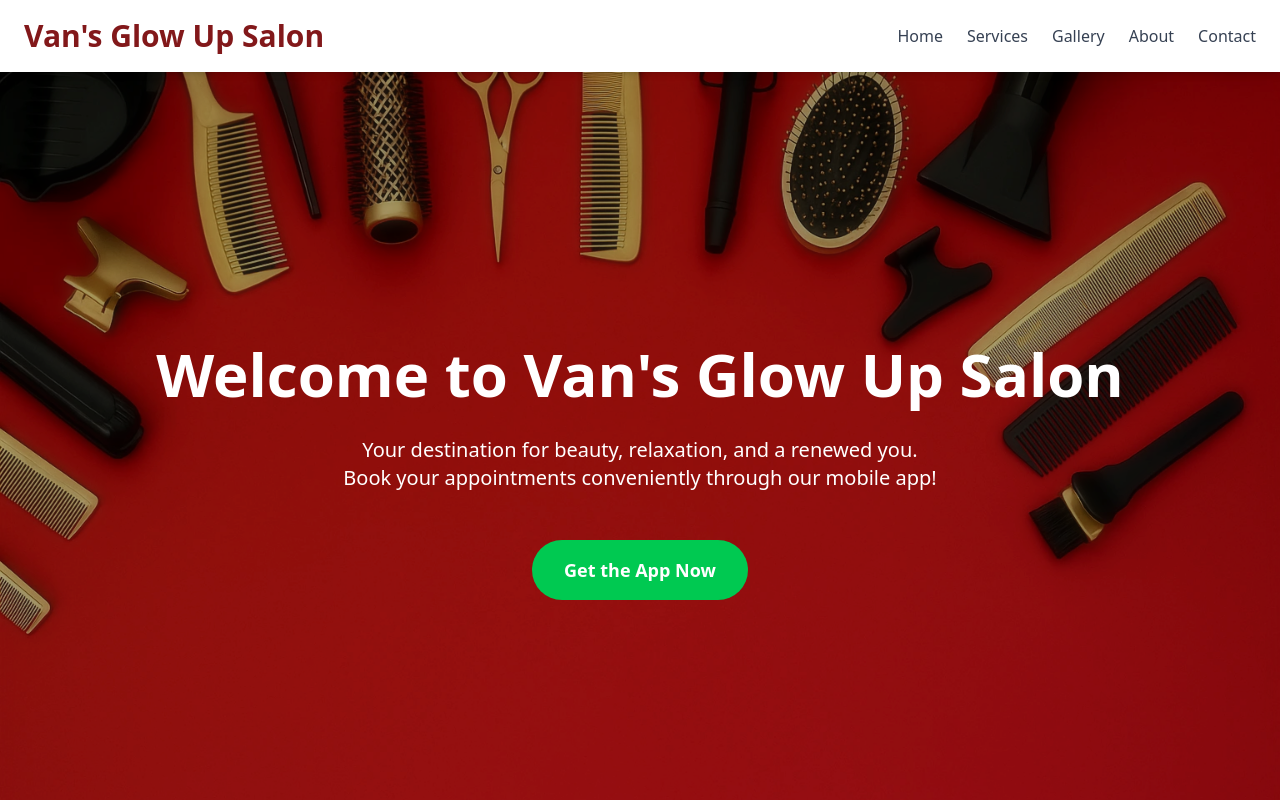
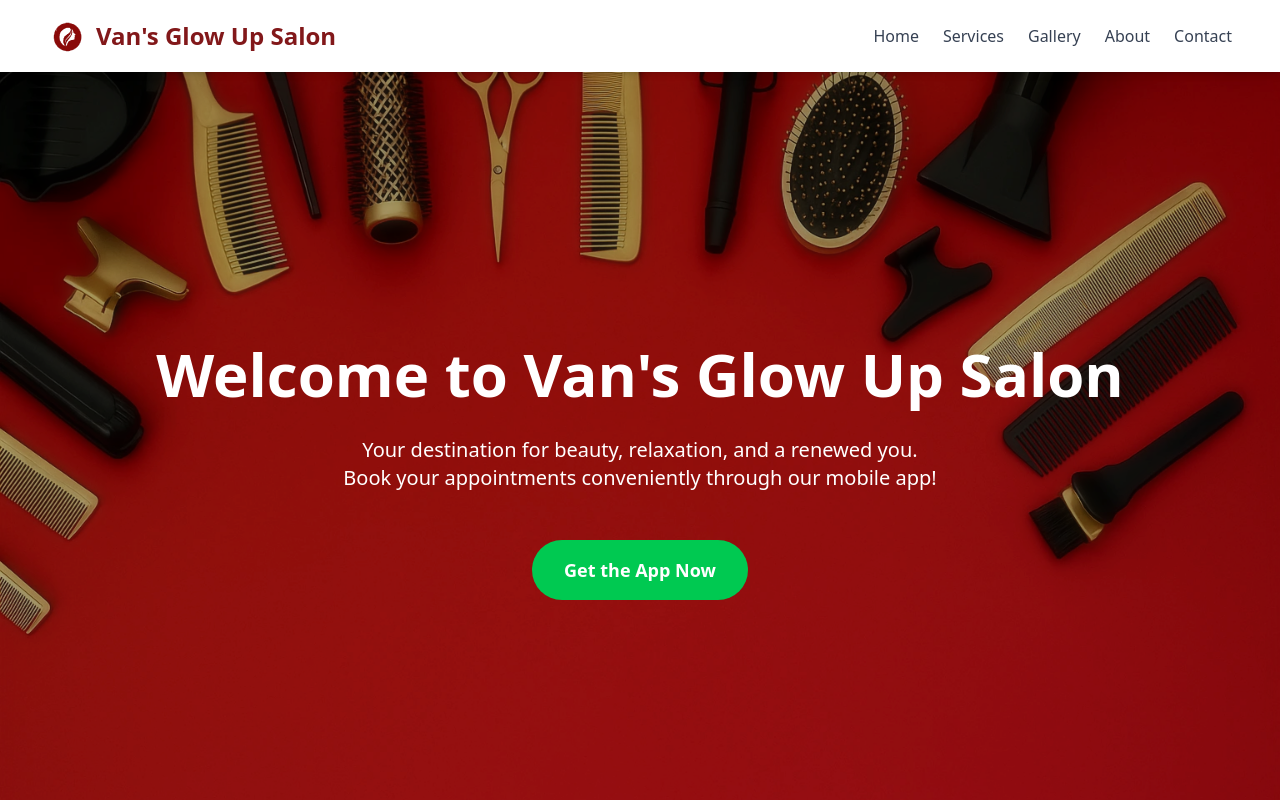
Before and after one commit to ryndngl/Salon_Website, a React (Vite) app: page / in a window 1280 px wide. Shown: the top 800 px of the page. Built offline with nearby package versions, Linux system fonts and the light colour scheme.

Commit message:
feat: Integrate salon logo into Navbar for branding

```diff
--- a/src/components/Navbar.jsx
+++ b/src/components/Navbar.jsx
@@ -1,13 +1,29 @@
 import { useState } from 'react';
+import LogoIcon from '/assets/vans-glow-up-salon.svg';
 
 function Navbar() {
-  const [isOpen, setIsOpen] = useState(false); // State para sa mobile menu
+  const [isOpen, setIsOpen] = useState(false);
 
   return (
-    <nav className="py-4 shadow-md bg-white relative z-50"> {/* Nagdagdag ng bg-white at z-50 para mas makita at nasa ibabaw */}
-      <div className="container mx-auto flex justify-between items-center px-4 md:px-6"> {/* Nagdagdag ng responsive padding */}
-        {/* Salon Title - Responsive Font Size */}
-        <h1 className="text-2xl sm:text-3xl font-bold text-red-900">Van's Glow Up Salon</h1>
+    <nav className="py-4 shadow-md bg-white relative z-50">
+      <div className="w-full flex justify-between items-center px-4 md:px-12">
+
+        {/* START: SALON BRAND (Logo + Title) */}
+        <div className="flex items-center space-x-2">
+
+            {/* LOGO ICON */}
+            <img
+                src={LogoIcon}
+                alt="Van's Glow up Salon Logo"
+                className="w-8 h-8 sm:w-10 sm:h-10"
+            />
+
+            <h1 className="text-xl sm:text-2xl font-bold text-red-900 inline-block">
+                Van's Glow Up Salon
+            </h1>
+        </div>
+        {/* END: SALON BRAND */}
+
 
         {/* Hamburger Menu Button - Visible lang sa mobile */}
         <button
```
